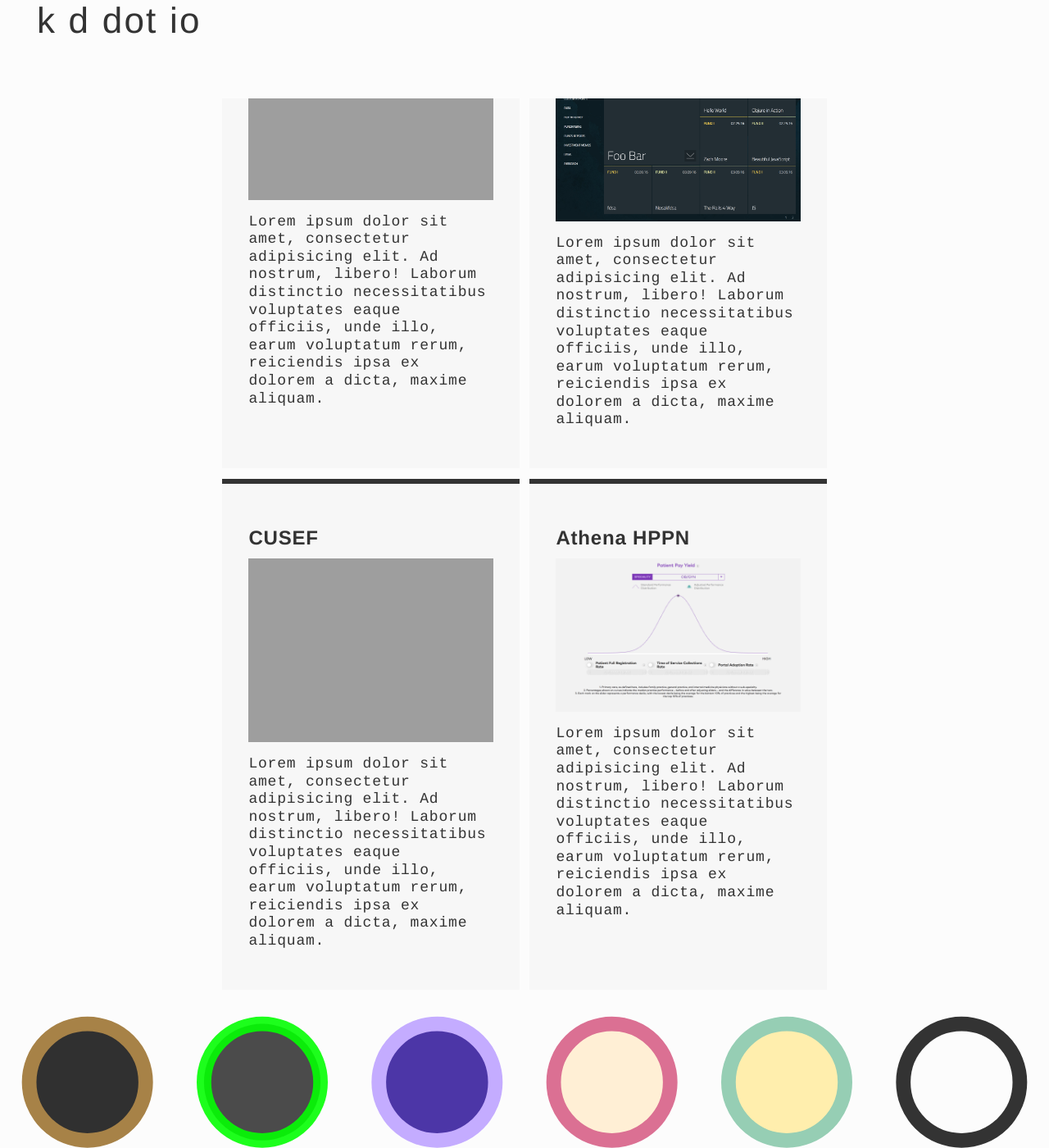
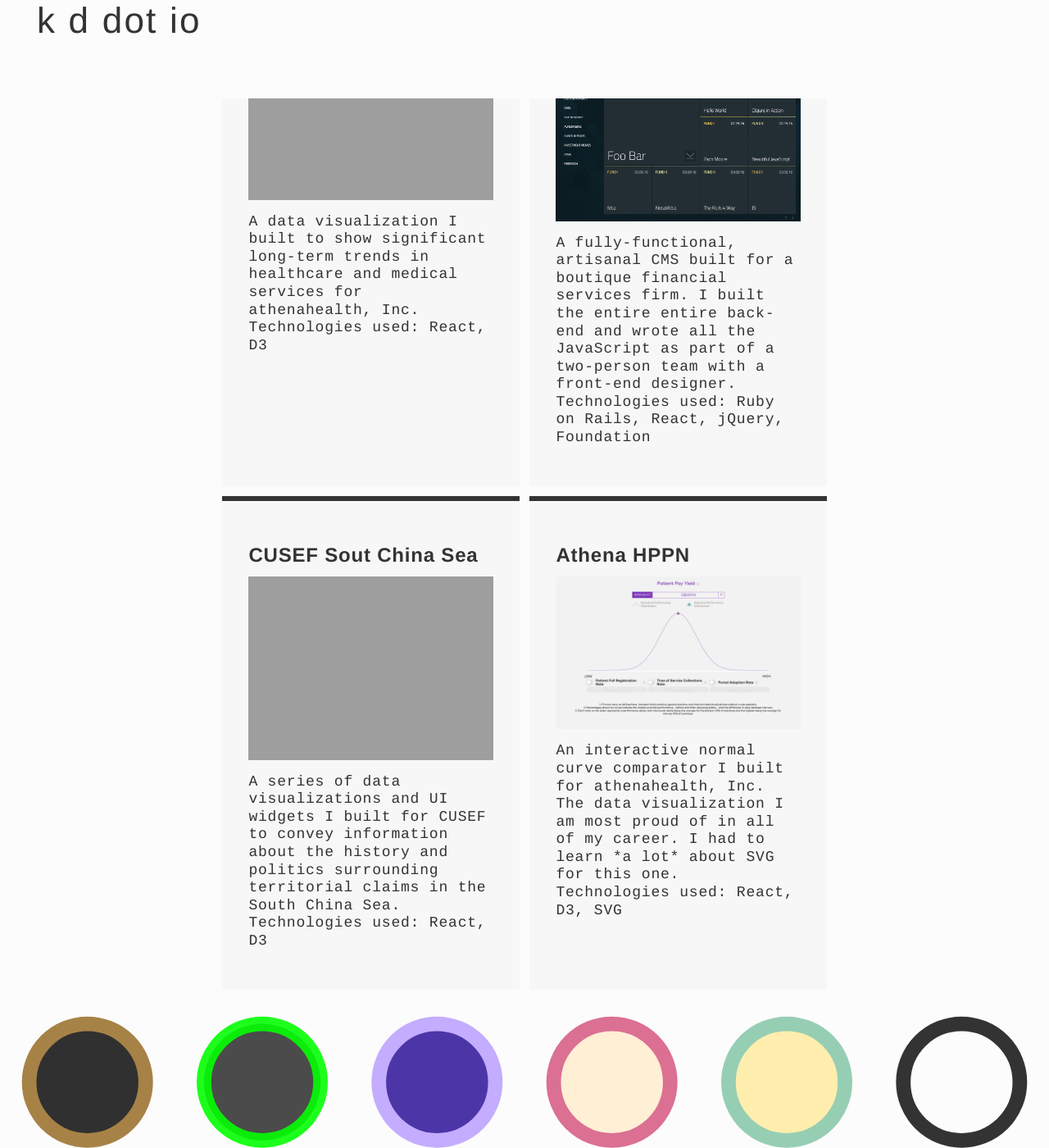
Before and after one commit to kdubbels/kdubbels.github.io, a Jekyll site: the page built from portfolio.html, in a window 1280 px wide and 1400 px high, scrolled down 413 px. Shown: the whole window at 82% size. Built offline with Jekyll 4.4.1, drawn with Linux system fonts in a browser that asks for light colours; some web fonts are replaced.

Commit message:
add in metadata for portfolio

```diff
--- a/_items/athena.markdown
+++ b/_items/athena.markdown
@@ -3,6 +3,8 @@ layout: portfolio
 title: "Athena"
 date:   2017-05-20 12:31:00
 image: "https://kdubbels.github.io/images/athena/athena1.gif"
+description: "A data visualization I built to show significant long-term trends in healthcare and medical services for athenahealth, Inc."
+tech: "React, D3"
 ---
 
 ![My helpful screenshot]({{ site.url }}/images/athena/athena1.gif)
--- a/_items/cms.markdown
+++ b/_items/cms.markdown
@@ -3,6 +3,8 @@ layout: portfolio
 title: "Content Management System"
 date:   2017-05-20 12:31:00
 image: "https://kdubbels.github.io/images/cms/cms1.png"
+description: "A fully-functional, artisanal CMS built for a boutique financial services firm. I built the entire entire back-end and wrote all the JavaScript as part of a two-person team with a front-end designer."
+tech: "Ruby on Rails, React, jQuery, Foundation"
 ---
 
 ![My helpful screenshot]({{ site.url }}/images/cms/cms1.gif)
--- a/_items/cusef.markdown
+++ b/_items/cusef.markdown
@@ -1,8 +1,10 @@
 ---
 layout: portfolio
-title: "CUSEF"
+title: "CUSEF Sout China Sea"
 date:   2017-05-20 12:31:00
 image: "https://kdubbels.github.io/images/cusef/cusef1.png"
+description: "A series of data visualizations and UI widgets I built for CUSEF to convey information about the history and politics surrounding territorial claims in the South China Sea."
+tech: "React, D3"
 ---
 
 ![My helpful screenshot]({{ site.url }}/images/cusef/cusef1.gif)
--- a/_items/hppn.markdown
+++ b/_items/hppn.markdown
@@ -3,6 +3,8 @@ layout: portfolio
 title: "Athena HPPN"
 date:   2017-05-20 12:31:00
 image: "https://kdubbels.github.io/images/hppn/hppn1.png"
+description: "An interactive normal curve comparator I built for athenahealth, Inc. The data visualization I am most proud of in all of my career. I had to learn *a lot* about SVG for this one."
+tech: "React, D3, SVG"
 ---
 
 ![My helpful screenshot]({{ site.url }}/images/hppn/hppn1.gif)
--- a/portfolio.html
+++ b/portfolio.html
@@ -15,7 +15,8 @@ permalink: /portfolio/
 
         <img src="{{ item.image | prepend: site.baseurl }}" alt="" />
 
-        <p>Lorem ipsum dolor sit amet, consectetur adipisicing elit. Ad nostrum, libero! Laborum distinctio necessitatibus voluptates eaque officiis, unde illo, earum voluptatum rerum, reiciendis ipsa ex dolorem a dicta, maxime aliquam.</p>
+        <p>{{ item.description }}</p>
+        <p>Technologies used: {{ item. tech }}</p>
       </a>
     {% endfor %}
 
```
